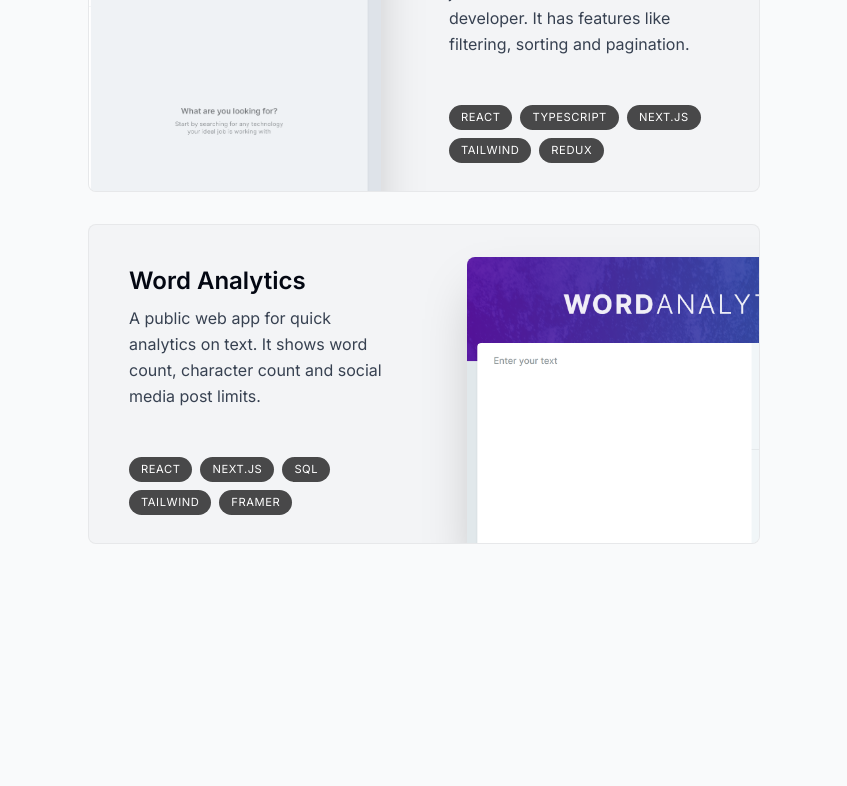
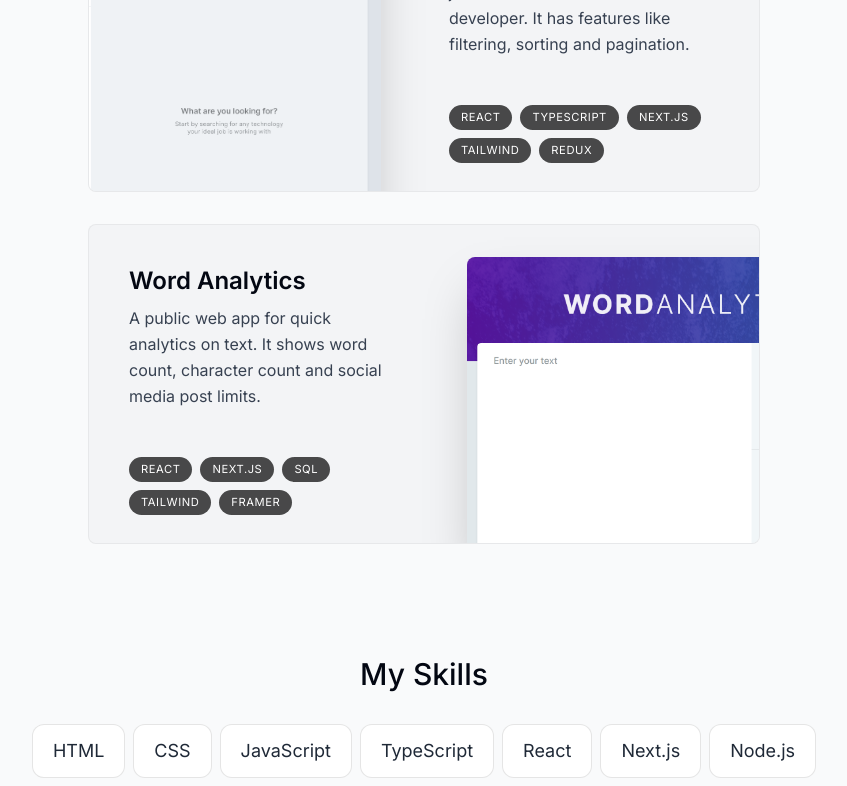
Before and after one commit to milolucero/professional-portfolio, a Next.js app: page / in a window 1280 px wide. Shown: the part 2000-2786 px from the top of the page, without its empty margins (216-1063 px from the left). Built offline with nearby package versions, Linux system fonts and the light colour scheme.

Commit message:
Add skills section

```diff
--- a/app/page.tsx
+++ b/app/page.tsx
@@ -2,6 +2,7 @@
 import Intro from "@/components/intro";
 import Projects from "@/components/projects";
 import SectionDivider from "@/components/section-divider";
+import Skills from "@/components/skills";
 
 export default function Home() {
   return (
@@ -10,6 +11,7 @@
       <SectionDivider />
       <About />
       <Projects />
+      <Skills />
     </main>
   );
 }
--- a/components/projects.tsx
+++ b/components/projects.tsx
@@ -10,7 +10,7 @@
   const { ref } = useSectionInView("Projects", 0.5);
 
   return (
-    <section ref={ref} id="projects" className="scroll-mt-28">
+    <section ref={ref} id="projects" className="scroll-mt-28 mb-28">
       <SectionHeading>My projects</SectionHeading>
       <div>
         {projectsData.map((project, index) => (
--- /dev/null
+++ b/components/skills.tsx
@@ -0,0 +1,50 @@
+"use client";
+
+import React from "react";
+import SectionHeading from "./section-heading";
+import { skillsData } from "@/lib/data";
+import { useSectionInView } from "@/lib/hooks";
+import { motion } from "framer-motion";
+
+const fadeInAnimationVariants = {
+  initial: {
+    opacity: 0,
+    y: 100,
+  },
+  animate: (index: number) => ({
+    opacity: 1,
+    y: 0,
+    transition: {
+      delay: 0.05 * index,
+    },
+  }),
+};
+
+export default function Skills() {
+  const { ref } = useSectionInView("Skills");
+
+  return (
+    <section
+      id="skills"
+      ref={ref}
+      className="mb-28 max-w-[53rem] scroll-mt-28 text-center sm:mb-40"
+    >
+      <SectionHeading>My Skills</SectionHeading>
+      <ul className="flex flex-wrap justify-center gap-2 text-lg text-gray-800">
+        {skillsData.map((skill, index) => (
+          <motion.li
+            key={index}
+            className="bg-white border border-black/[0.1] rounded-xl px-5 py-3"
+            variants={fadeInAnimationVariants}
+            initial="initial"
+            whileInView="animate"
+            viewport={{ once: true }}
+            custom={index}
+          >
+            {skill}
+          </motion.li>
+        ))}
+      </ul>
+    </section>
+  );
+}
```
